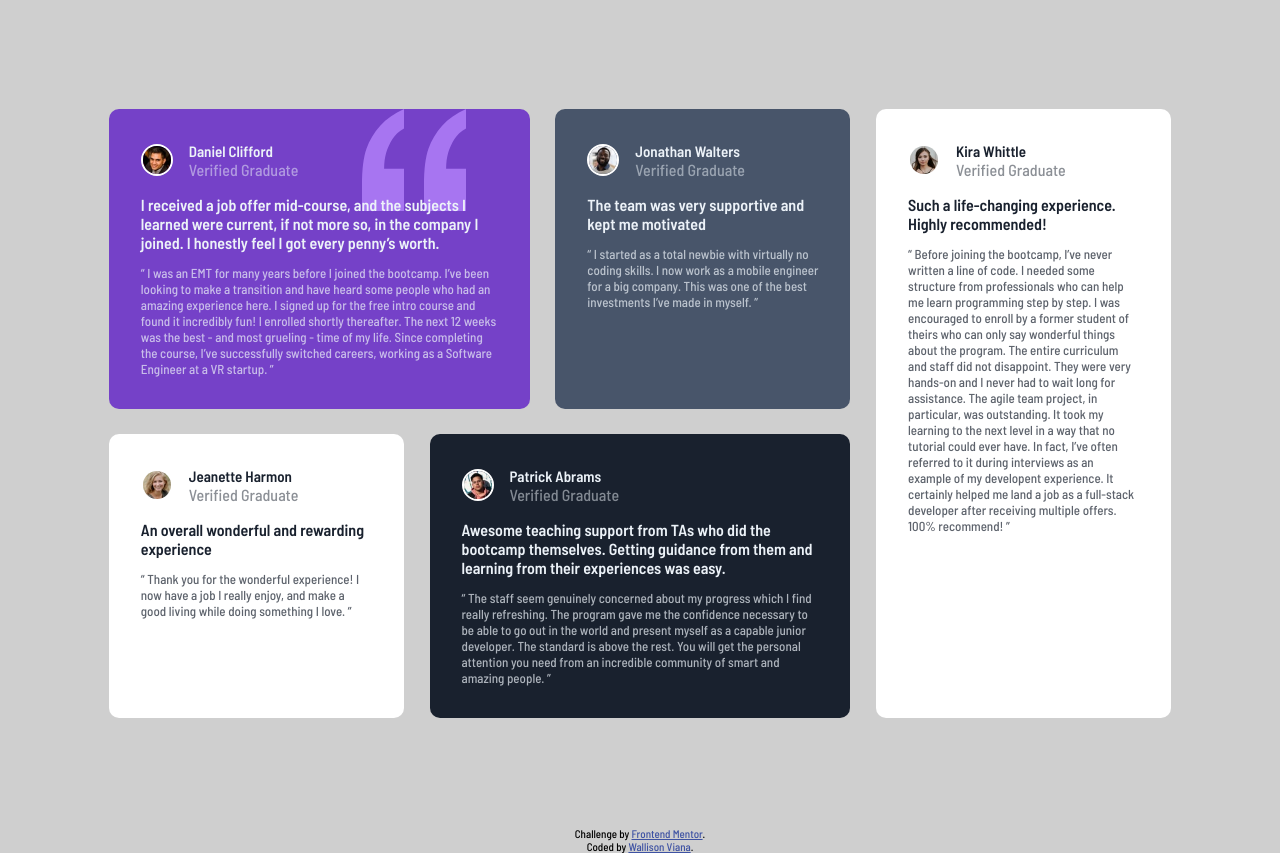
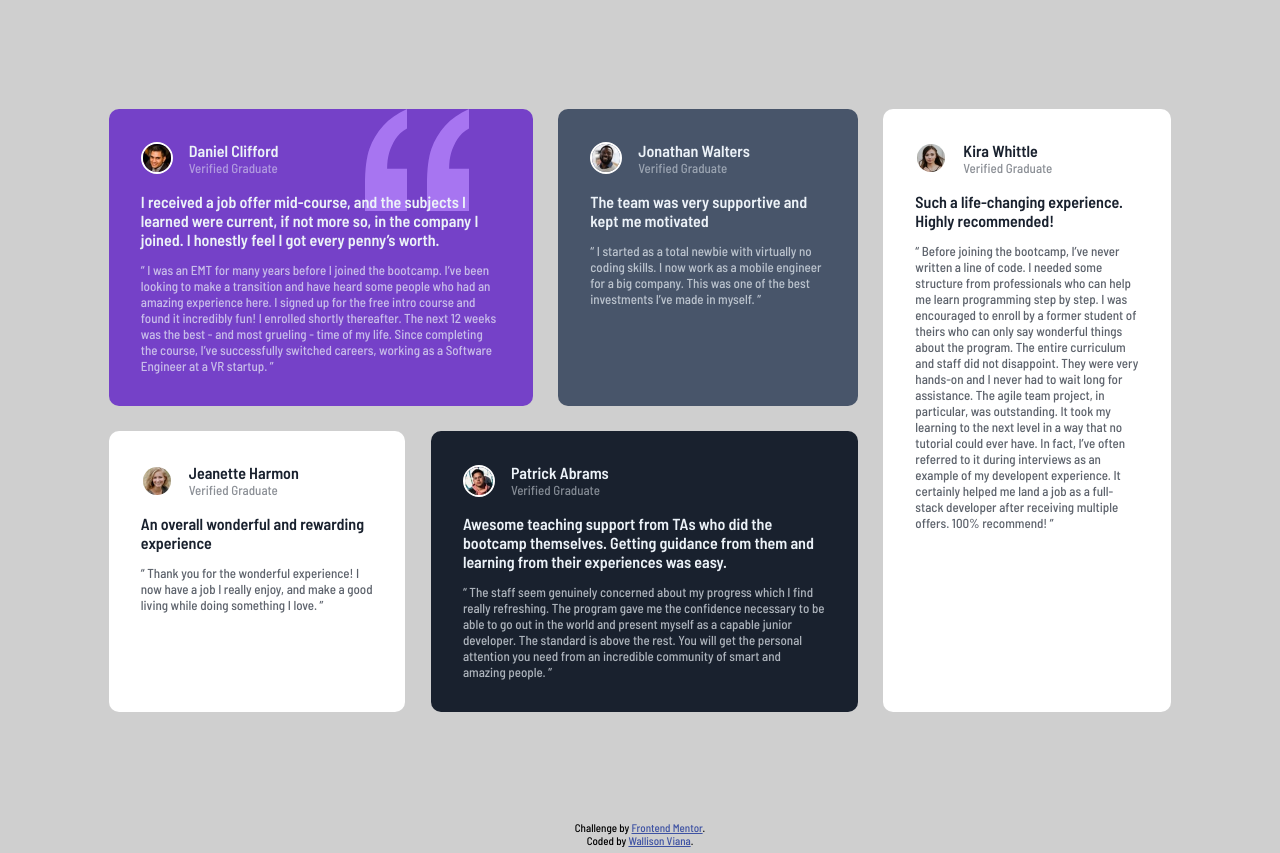
Before and after one commit to 7Wall/frontend-mentor, a plain HTML site: page testimonials-grid-section-main/index.html in a window 1280 px wide. Drawn offline with Linux system fonts and the light colour scheme.

Commit message:
testimonial grid section challenge

```diff
--- a/testimonials-grid-section-main/index.html
+++ b/testimonials-grid-section-main/index.html
@@ -17,9 +17,8 @@
 </head>
 
 <body>
-  <article>
+  <div class="container">
     <main>
-
       <section class="box-1">
         <div class="profile">
           <img src="./images/image-daniel.jpg" alt="Profile Picture">
@@ -107,10 +106,8 @@
           experience. It certainly helped me land a job as a full-stack developer after receiving multiple offers.
           100% recommend! ”</p>
       </section>
-
     </main>
-  </article>
-
+  </div>
   <footer>
     <div class="attribution">
       <p>Challenge by <a href="https://www.frontendmentor.io?ref=challenge" target="_blank">Frontend Mentor</a>.</p>
--- a/testimonials-grid-section-main/style.css
+++ b/testimonials-grid-section-main/style.css
@@ -9,7 +9,7 @@ body {
   background-color: hsl(0, 0%, 81%);
 }
 
-article {
+.container {
   justify-content: center;
   display: flex;
 }
@@ -105,12 +105,12 @@ section {
 
 .name {
   font-weight: 600;
-  font-size: 15px;
+  font-size: 16px;
   display: inline-block;
 }
 
 .title {
-  font-size: 13;
+  font-size: 13px;
   display: flex;
   opacity: 0.5;
 }
@@ -122,7 +122,9 @@ h4 {
 .text {
   opacity: 0.7;
   font-size: 13px;
+  text-justify: inter-word;
 }
+
 
 .attribution {
   font-size: 11px;
```
